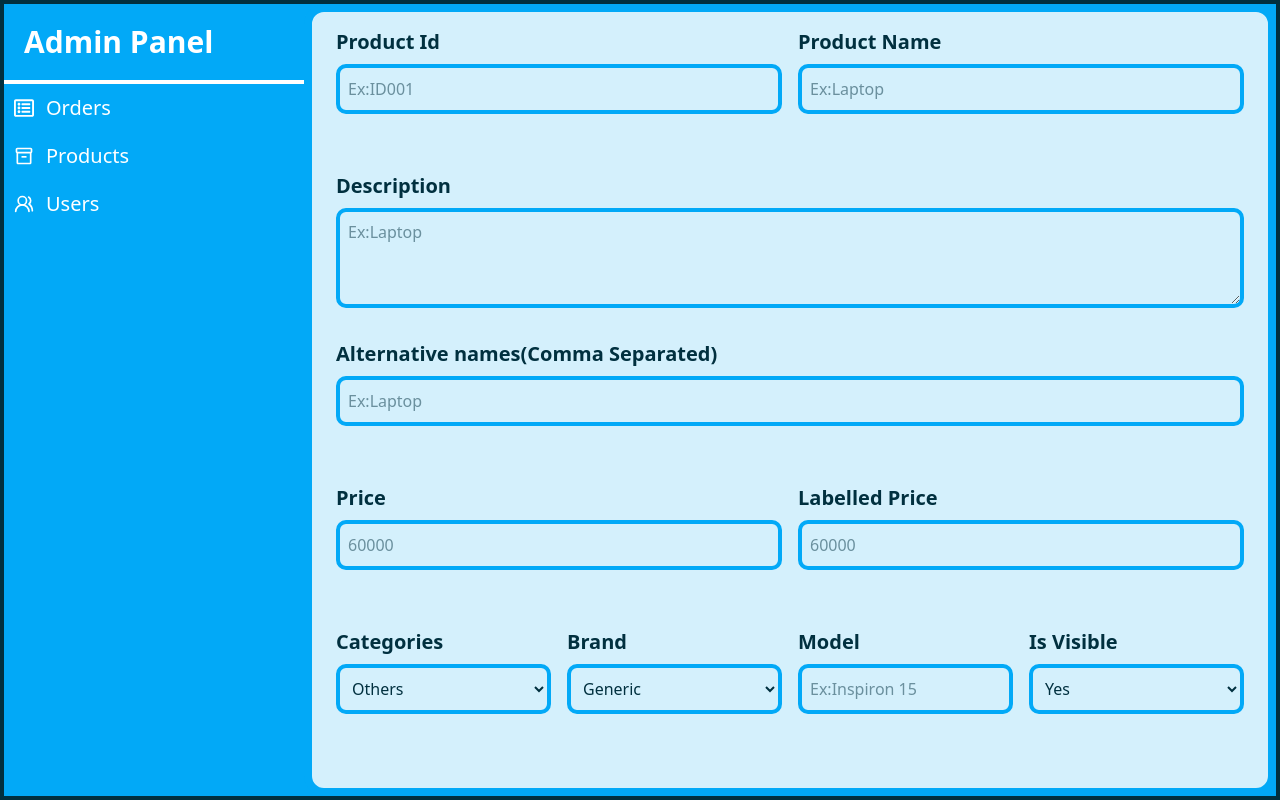
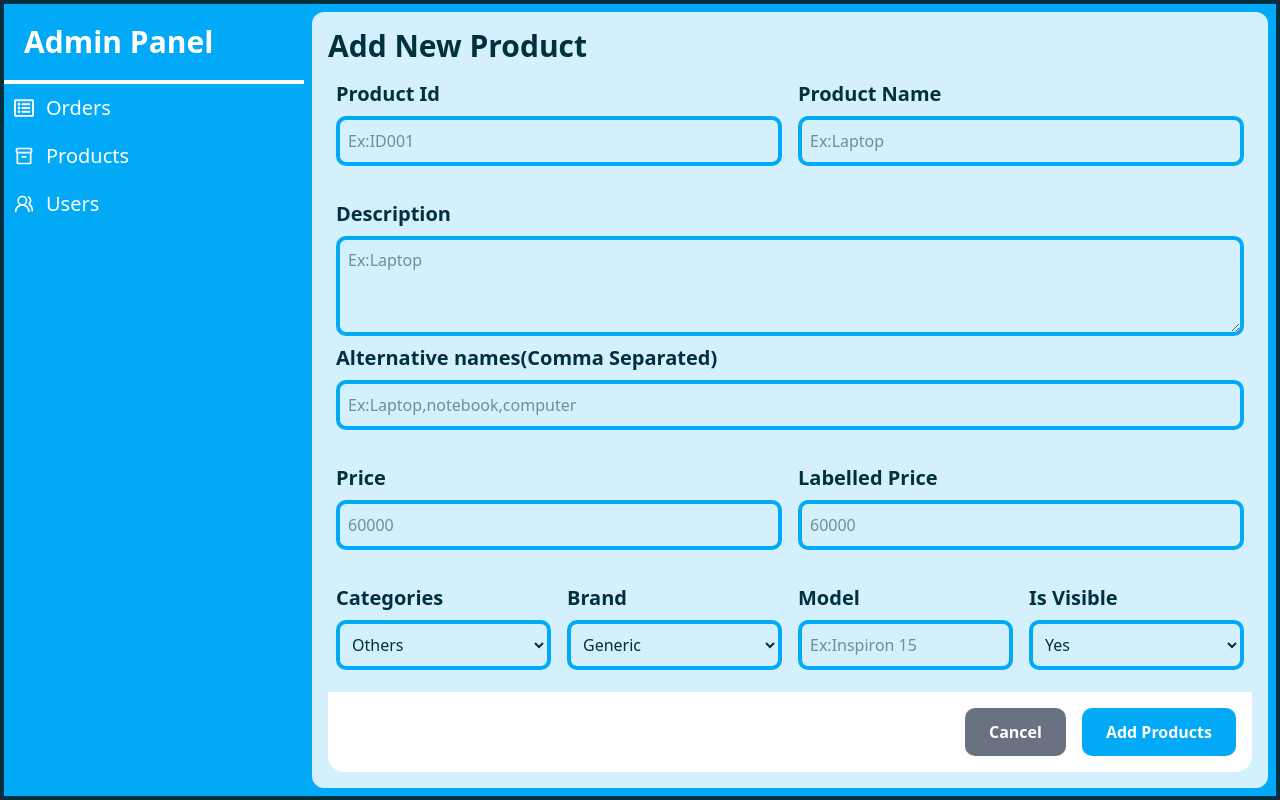
Before and after one commit to SaviruWS/i-computers-frontend, a React (Vite) app: page /admin/add-product in a window 1280 px wide. Built offline with nearby package versions, Linux system fonts and the light colour scheme.

Commit message:
AddingProducts2✏️

```diff
--- a/src/index.css
+++ b/src/index.css
@@ -6,3 +6,14 @@
     --color-secondary: 	#01303f;
     --color-accent:#02a9f7;
 }
+.hide-scroll-track::-webkit-scrollbar{
+    width: 8px;
+}
+.hide-scroll-track::-webkit-scrollbar-track{
+    background:transparent;
+}
+.hide-scroll-track::-webkit-scrollbar-thumb{
+    background-color:#02a9f7 ;
+    border-radius: 20px;
+    border:3px solid transparent;
+}
--- a/src/pages/admin.jsx
+++ b/src/pages/admin.jsx
@@ -19,7 +19,7 @@ export default function AdminPage(){
                     <Route path="/" element={<h1>Orders Page</h1>}/>
                     <Route path="/products" element={<AdminProductsPage/>}/>
                     <Route path="/users" element={<h1>Users Page</h1>}/>
-                    <Route path="add-product" element={<AdminAddProductsPage/>}/>
+                    <Route path="/add-product" element={<AdminAddProductsPage/>}/>
                 </Routes>
             </div>
         </div>
--- a/src/pages/admin/adminAddProductsPage.jsx
+++ b/src/pages/admin/adminAddProductsPage.jsx
@@ -1,4 +1,7 @@
-import { useState } from "react"
+import { useState } from "react";
+import axios from "axios";
+import toast  from "react-hot-toast";
+import { useNavigate } from "react-router-dom";
 
 export default function adminAddProductsPage(){
 
@@ -12,9 +15,48 @@ export default function adminAddProductsPage(){
      const[brand,setBrand]=useState("Standard");
     const[model,setModel]=useState("");
     const[isVisible,setIsVisible]=useState(true);
+    const navigate = useNavigate("");
+
+    async function handleAddProducts(){
+     try {
+
+      const token=localStorage.getItem("token");
+
+      if(token==null){
+        toast.error("You must be logged in to add a product");
+        window.location.href="/login";
+        return;
+      }
+         await axios.post(import.meta.env.VITE_API_URL + "/products/",{
+          productId: productId,
+          name: name,
+          price: price,
+          labelledPrice: labelledPrice,
+          altNames: altNames.split(","),
+          category: category,
+          brand: brand,
+          model: model,
+          isVisible: isVisible,
+         },{
+          headers: {
+            Authorization : "Bearer "+token
+          }
+
+         })
+
+         toast.success("Product added successfully");
+         navigate("/admin/products");
+
+        }catch(err){
+          //toast.error("Failed to add product");
+          toast.error(err?.response?.data?.message || "Failed to add product");
+          return;
+        }
+    }
 
     return(
-        <div className="w-full h-full  max-h-full flex flex-wrap items-start">
+        <div className="w-full h-full  max-h-full flex flex-wrap items-start overflow-y-scroll hide-scroll-track">
+          <h1 className="w-full text-3xl font-bold mb-4 sticky top-0 bg-primary">Add New Product</h1>
             <div className="w-[50%] h-[120px] flex flex-col">
                  <label className="text-xl font-bold ml-2">Product Id</label>
                  <input value={productId} onChange={(e)=>{setProductId(e.target.value)}}
@@ -33,7 +75,7 @@ export default function adminAddProductsPage(){
             <div className="w-[100%] h-[120px] flex flex-col">
                  <label className="text-xl font-bold ml-2">Alternative names(Comma Separated)</label>
                  <input  value={altNames} onChange={(e)=>{setAltNames(e.target.value)}}
-                  placeholder="Ex:Laptop" className="border-4 border-accent rounded-[10px] h-[50px] p-2 m-2 focus:outline-white"/>
+                  placeholder="Ex:Laptop,notebook,computer" className="border-4 border-accent rounded-[10px] h-[50px] p-2 m-2 focus:outline-white"/>
             </div>
              <div className="w-[50%] h-[120px] flex flex-col">
                  <label className="text-xl font-bold ml-2">Price</label>
@@ -83,7 +125,11 @@ export default function adminAddProductsPage(){
                      <option value={false}>No</option>
                 </select>
             </div>
+           <div className="w-full h-[80px] bg-white sticky bottom-0 rounded-b-2xl flex justify-end items-center p-4 gap-4">
+            <button className="bg-gray-500 text-white font-bold px-6 py-3 rounded-[10px] hover:bg-gray-500 ml-4">Cancel</button>
+            <button onClick={handleAddProducts} className="bg-accent text-white font-bold px-6 py-3 rounded-[10px] hover:bg-secondary">Add Products</button>
 
+            </div>
         </div>
     )
 }
--- a/src/pages/admin/adminProductsPage.jsx
+++ b/src/pages/admin/adminProductsPage.jsx
@@ -1,10 +1,31 @@
+import { useState } from "react";
 import { FaPlus } from "react-icons/fa";
 import { Link } from "react-router-dom";
 
+const sampleProducts = [
+
+];
+
 export default function AdminProductsPage(){
+
+    const[count,setCount]=useState(0);
+
+    const[products, setProducts] = useState([sampleProducts]);
+
     return(
         <div className="w-full h-full overflow-y-scroll">
+
+            {
+                products.map(
+                    (item,index)=>{
+
+                        return <h1 key={item.productId} >{item.name}</h1>
+                    }
+                )
+            }
          <Link to="/admin/add-product" className="text-white bg-accent w-[50px] hh-[50px] flex justify-center items-center text-2xl rounded-[20px] hover:rounded-full fixed bottom-12 right-16">
+
+
             <FaPlus/>
          </Link>
         </div>
```
